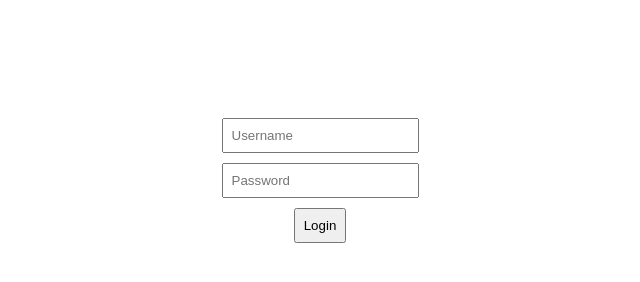
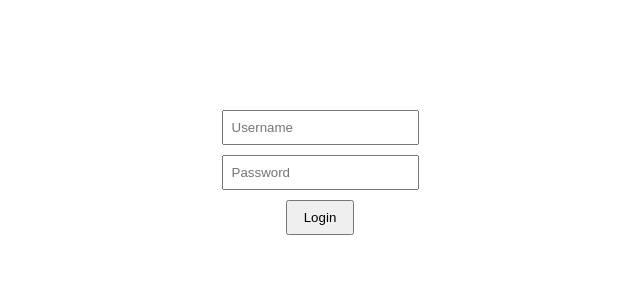
Before and after one commit to razi8/razi8.github.io, a plain HTML site: page login.html in a window 1280 px wide. Shown: the whole page, without its empty margins (320-960 px from the left). Drawn offline with Linux system fonts and the light colour scheme.

Commit message:
Update login.html

```diff
--- a/login.html
+++ b/login.html
@@ -1 +1 @@
-<div style=display:flex;justify-content:center;align-items:flex-start;height:100vh;padding-top:100px;><form action=https://YOURSERVER style=text-align:center;><input name=username placeholder=Username style=display:block;margin:10px;padding:8px; required><input name=password placeholder=Password style=display:block;margin:10px;padding:8px; required><button type=submit style=padding:8px 16px;>Login</button></form></div>
+<!doctype html><meta name=viewport content="width=device-width,initial-scale=1"><style>body{margin:0;font-family:sans-serif}</style><div style="display:flex;justify-content:center;align-items:flex-start;height:100vh;padding-top:100px"><form action="https://YOURSERVER" style="text-align:center"><input name=username placeholder=Username style="display:block;margin:10px;padding:8px" required><input name=password type=password placeholder=Password style="display:block;margin:10px;padding:8px" required><button style="padding:8px 16px">Login</button></form></div>
```
